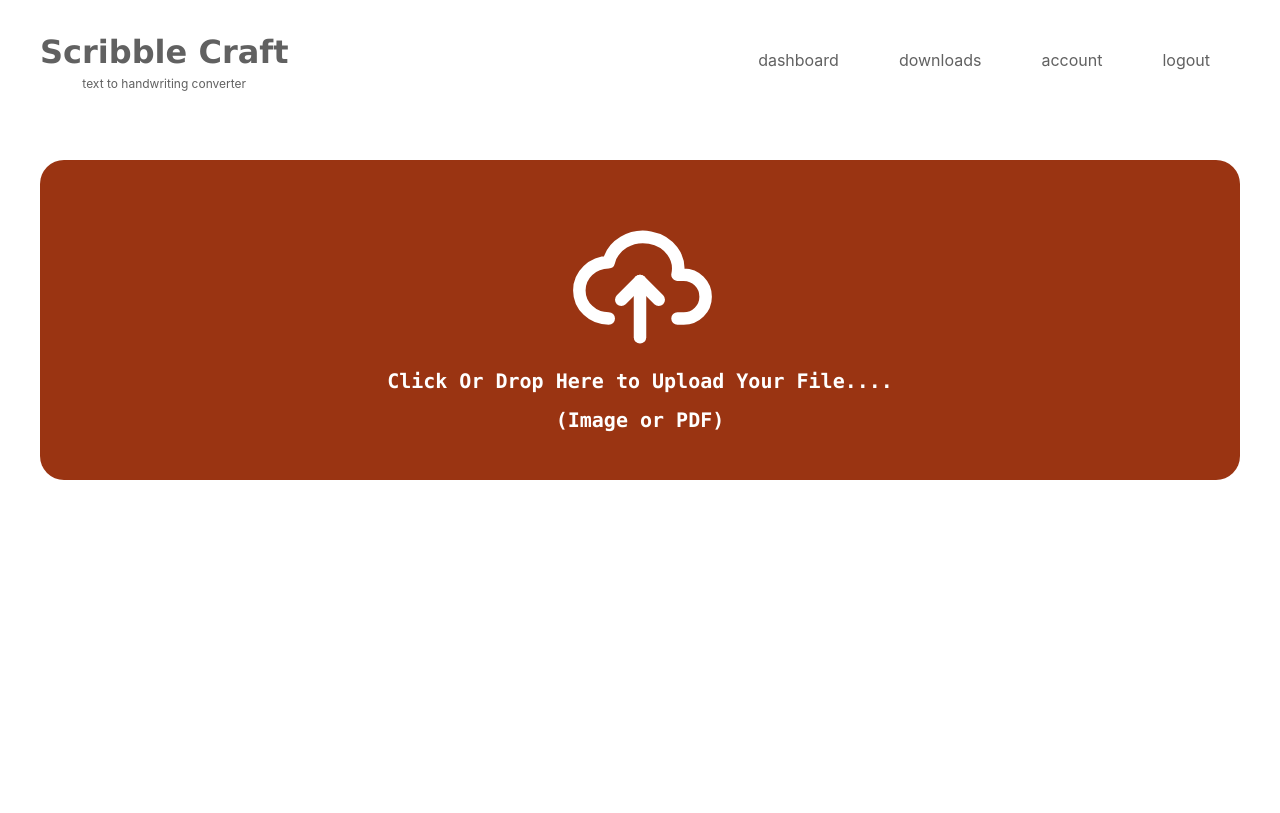
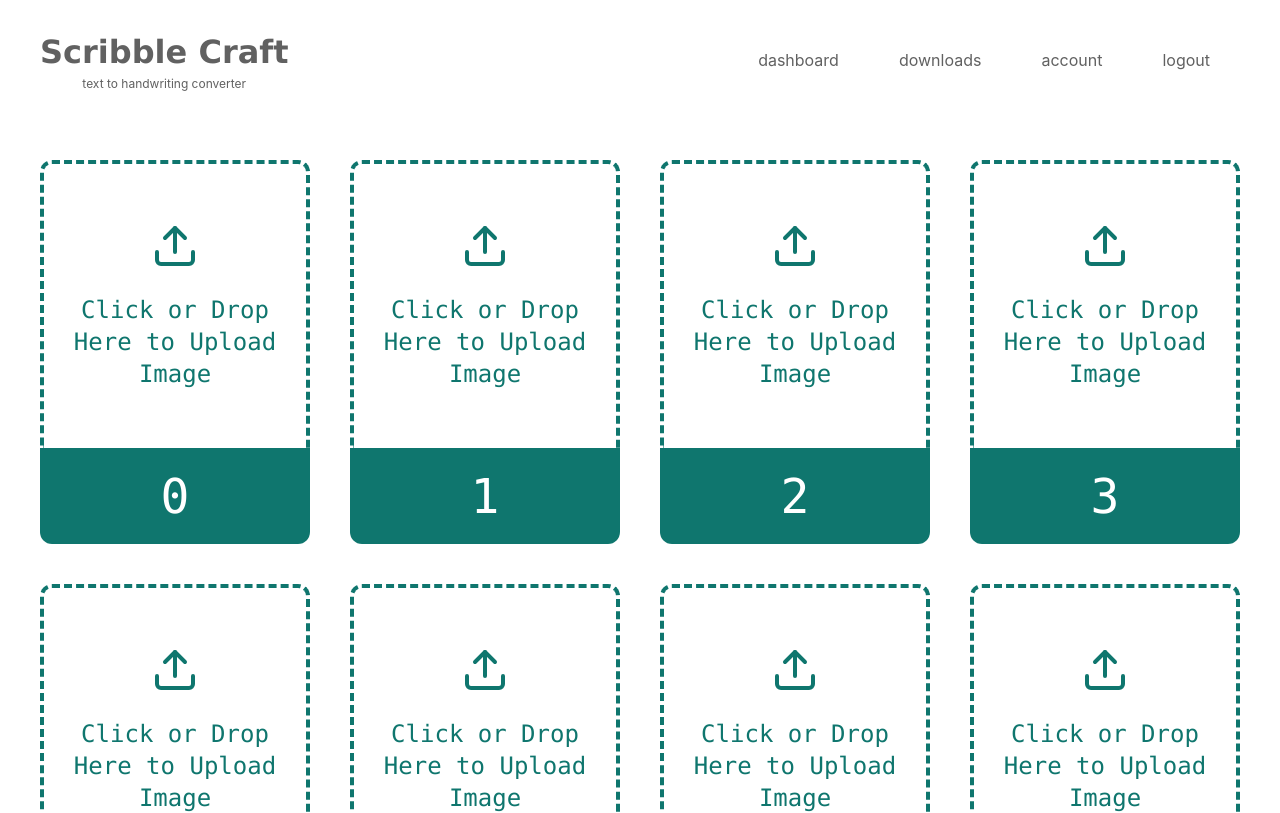
Before and after one commit to thushara-abeykoon/Scribble-Craft, a React (Create React App) app in the folder front-end web/: page /create in a window 1280 px wide. Shown: the top 813 px of the page. Built offline with nearby package versions, Linux system fonts and the light colour scheme.

Commit message:
added upload cards for manual creations

```diff
--- a/front-end web/src/user-components/FontCreator.js
+++ b/front-end web/src/user-components/FontCreator.js
@@ -1,6 +1,7 @@
 import React from "react";
 import AICreate from "./AICreate";
+import ManualCreate from "./ManualCreate";
 
 export default function Create() {
-  return <AICreate />;
+  return <ManualCreate />;
 }
--- /dev/null
+++ b/front-end web/src/user-components/ManualCreate.js
@@ -0,0 +1,56 @@
+import React from "react";
+import { useState } from "react";
+import { useDropzone } from "react-dropzone";
+import { FiUpload } from "react-icons/fi";
+
+export default function ManualCreate() {
+  const characters = Array.from({ length: 10 }, (_, i) =>
+    String.fromCharCode(48 + i)
+  )
+    .concat(Array.from({ length: 26 }, (_, i) => String.fromCharCode(65 + i)))
+    .concat(Array.from({ length: 26 }, (_, i) => String.fromCharCode(97 + i)));
+
+  return (
+    <div className="grid grid-cols-4 w-full gap-10 mx-10 mb-10">
+      {characters.map((chr) => (
+        <CharacterUploadBox key={chr} character={chr} />
+      ))}
+    </div>
+  );
+}
+
+function CharacterUploadBox({ character }) {
+  const [file, setFile] = useState(null);
+
+  const onDrop = (acceptedFile) => {
+    setFile(acceptedFile);
+  };
+  const { getRootProps, getInputProps } = useDropzone({
+    onDrop,
+    multiple: false,
+  });
+  return (
+    <div
+      {...getRootProps()}
+      className="w-full cursor-pointer hover:bg-teal-700 transition-colors duration-200 h-96 flex justify-between items-center font-mono  rounded-xl hover:text-white text-5xl text-teal-700 flex-col"
+    >
+      {file !== null ? (
+        <img
+          src={URL.createObjectURL(file[0])}
+          className="w-full h-3/4 border-4 border-teal-700 rounded-t-xl"
+        />
+      ) : (
+        <>
+          <input {...getInputProps()} />
+          <div className=" px-5 border-dashed border-t-4 border-x-4 border-teal-700 rounded-t-xl h-3/4 flex flex-col justify-center gap-6 items-center w-full text-center text-2xl">
+            <FiUpload className="text-5xl" />
+            <p>Click or Drop Here to Upload Image</p>
+          </div>
+        </>
+      )}
+      <div className="h-1/4 rounded-b-xl flex justify-center items-center w-full bg-teal-700 text-white">
+        {character}
+      </div>
+    </div>
+  );
+}
```
